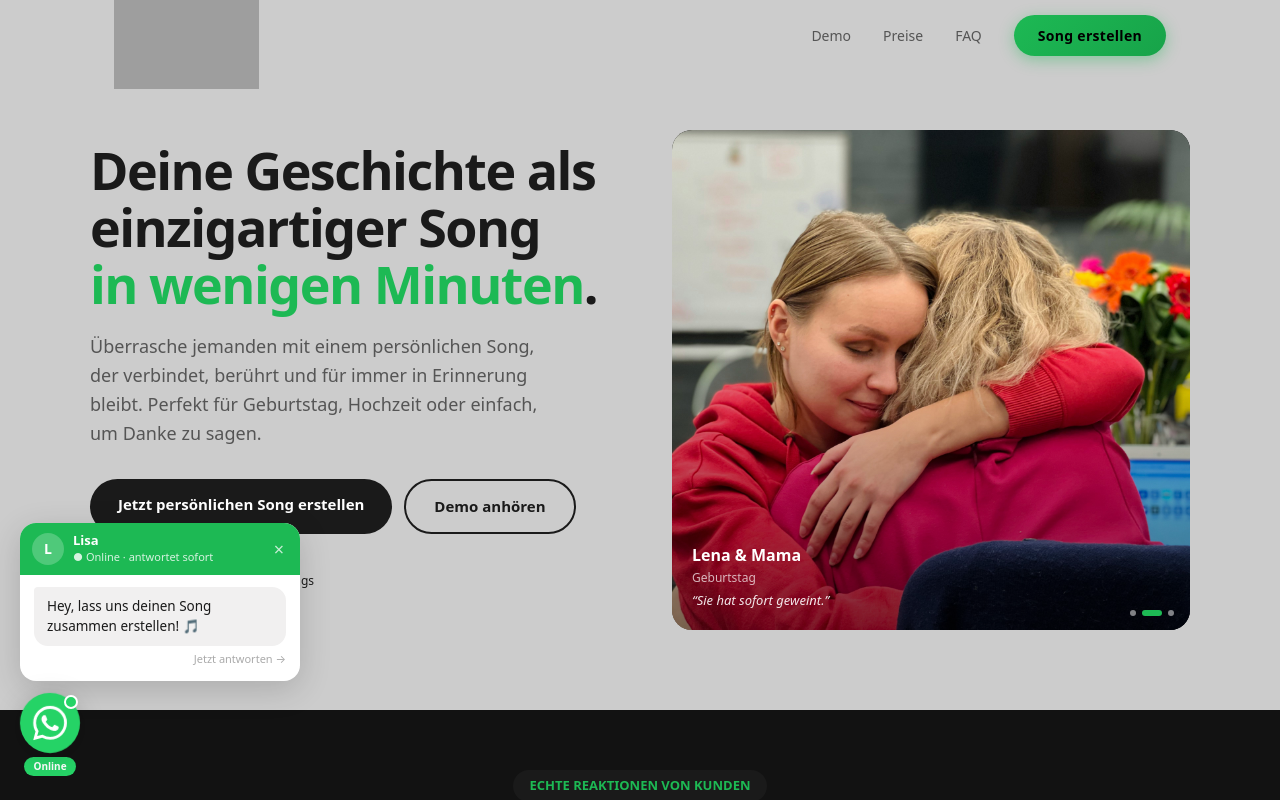
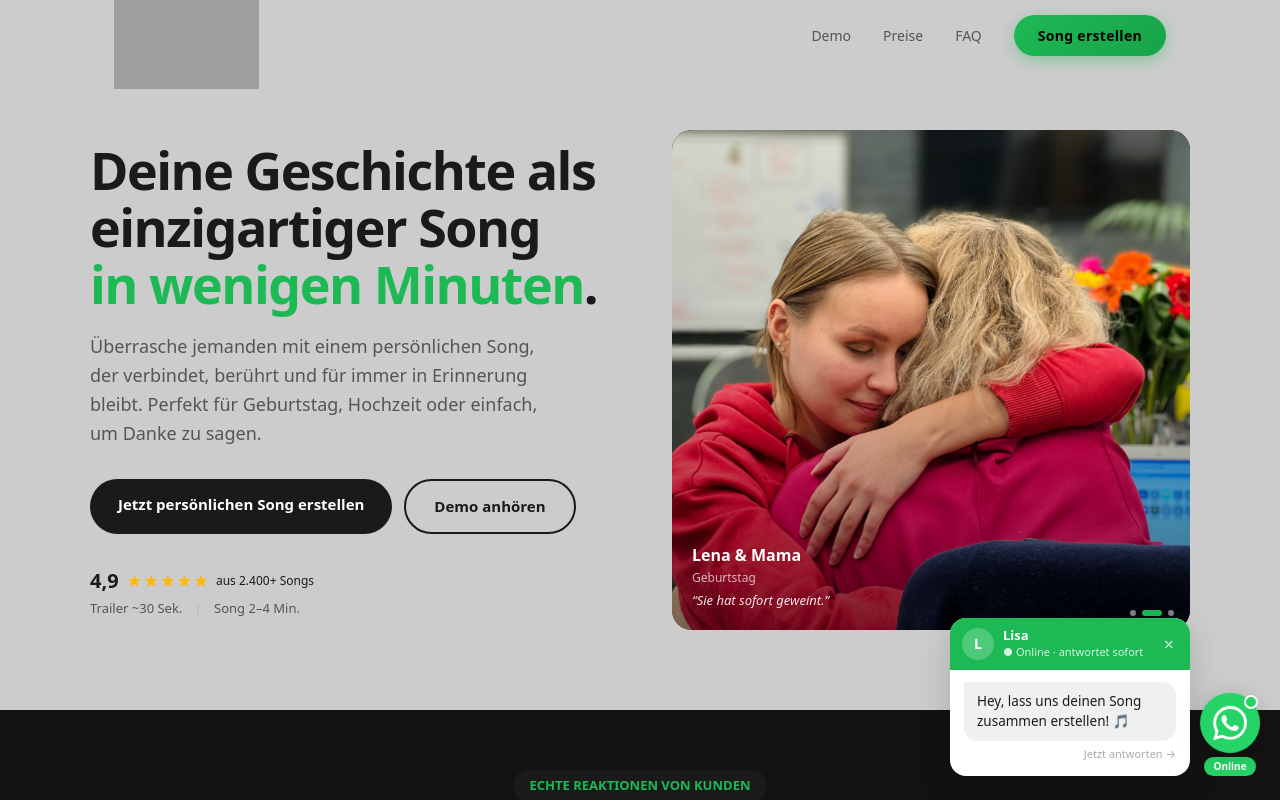
Before and after one commit to raouiata1/vowlyra, a Next.js app: page / in a window 1280 px wide. Shown: the top 800 px of the page. Built offline with nearby package versions, Linux system fonts and the light colour scheme; grey boxes are pictures that could not be loaded.

Commit message:
ChatBar: Bubble links neben Button (horizontales Layout), Widget zurück rechts
Co-Authored-By: Claude Sonnet 4.6 <noreply@anthropic.com>

```diff
--- a/src/components/ChatBar.tsx
+++ b/src/components/ChatBar.tsx
@@ -75,11 +75,11 @@ export default function ChatBar() {
       style={{
         position: "fixed",
         bottom: 24,
-        left: 20,
+        right: 20,
         zIndex: 9999,
         display: "flex",
         flexDirection: "column",
-        alignItems: "flex-start",
+        alignItems: "flex-end",
         fontFamily: "system-ui, -apple-system, sans-serif",
       }}
     >
@@ -100,7 +100,7 @@ export default function ChatBar() {
         .cb-panel   { animation: cb-slide-up 0.2s ease; }
         .cb-btn:hover { transform: scale(1.06); }
         @media (max-width: 480px) {
-          .cb-panel { width: 290px !important; left: 0 !important; }
+          .cb-panel { width: 290px !important; right: 0 !important; }
         }
       `}</style>
 
@@ -279,22 +279,24 @@ export default function ChatBar() {
         </div>
       )}
 
-      {/* ── welcome bubble ───────────────────────────────────────────────── */}
+      {/* ── bubble + button row ──────────────────────────────────────────── */}
+      <div style={{ display: "flex", flexDirection: "row", alignItems: "flex-end", gap: 10 }}>
+
+        {/* welcome bubble — links neben dem Button */}
         {showBubble && !panelVisible && (
           <div
             onClick={() => { setShowBubble(false); setPhase("open"); }}
             style={{
-            marginBottom: 12,
               background: "#fff",
               borderRadius: 16,
               boxShadow: "0 8px 32px rgba(0,0,0,0.16)",
-            width: 280,
+              width: 240,
               overflow: "hidden",
               animation: "cb-slide-up 0.35s ease",
               cursor: "pointer",
             }}
           >
-          {/* header — same as chat panel */}
+            {/* header */}
             <div style={{
               background: "#1DB954",
               padding: "10px 12px",
@@ -322,7 +324,7 @@ export default function ChatBar() {
               >×</button>
             </div>
 
-          {/* message bubble */}
+            {/* message */}
             <div style={{ padding: "12px 14px 14px" }}>
               <div style={{
                 display: "inline-block",
@@ -419,6 +421,7 @@ export default function ChatBar() {
           </span>
         )}
       </div>
+      </div> {/* end bubble + button row */}
     </div>
   );
 }
```
Lines whose indentation alone changed are shown as unchanged.
